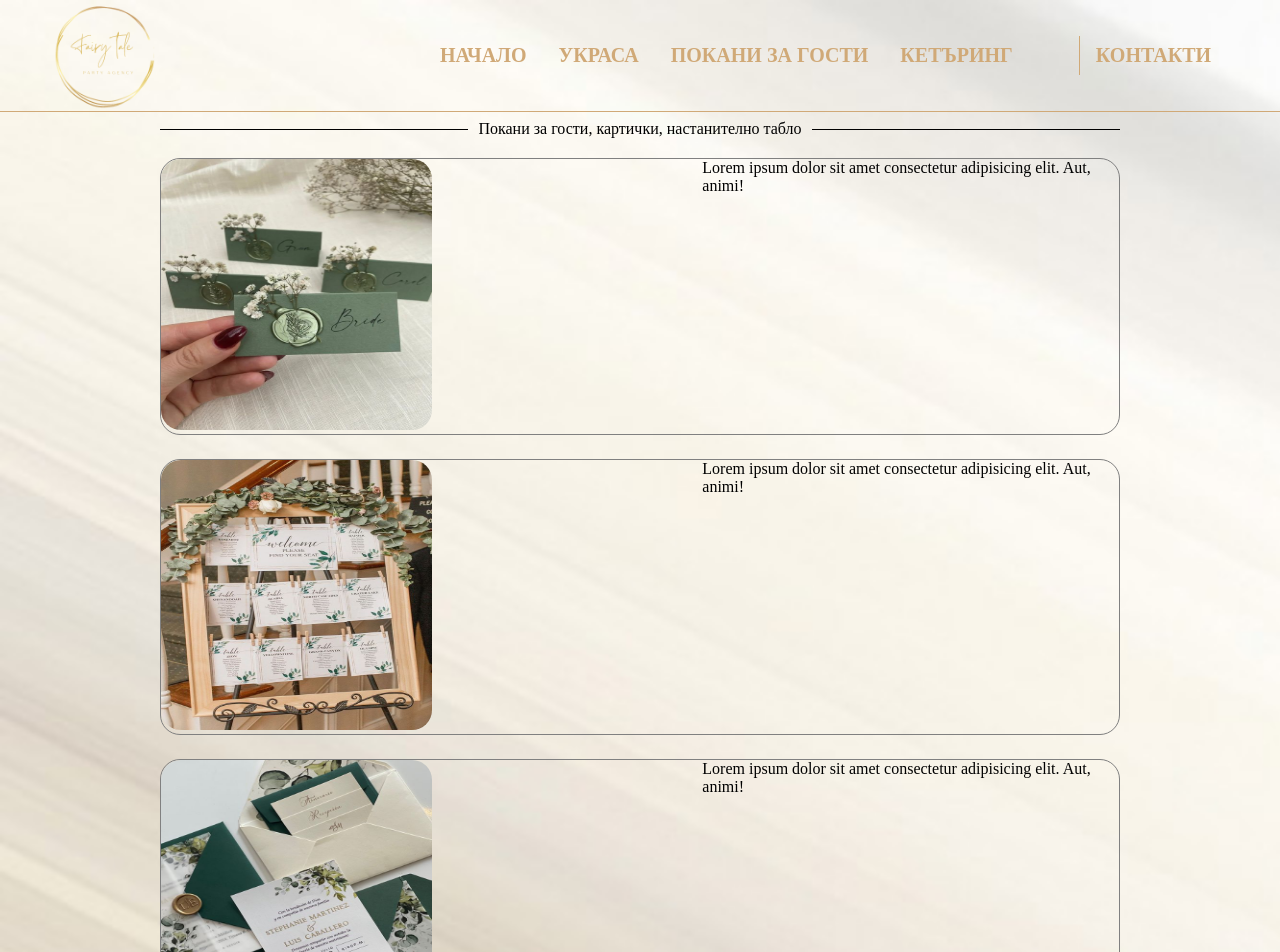
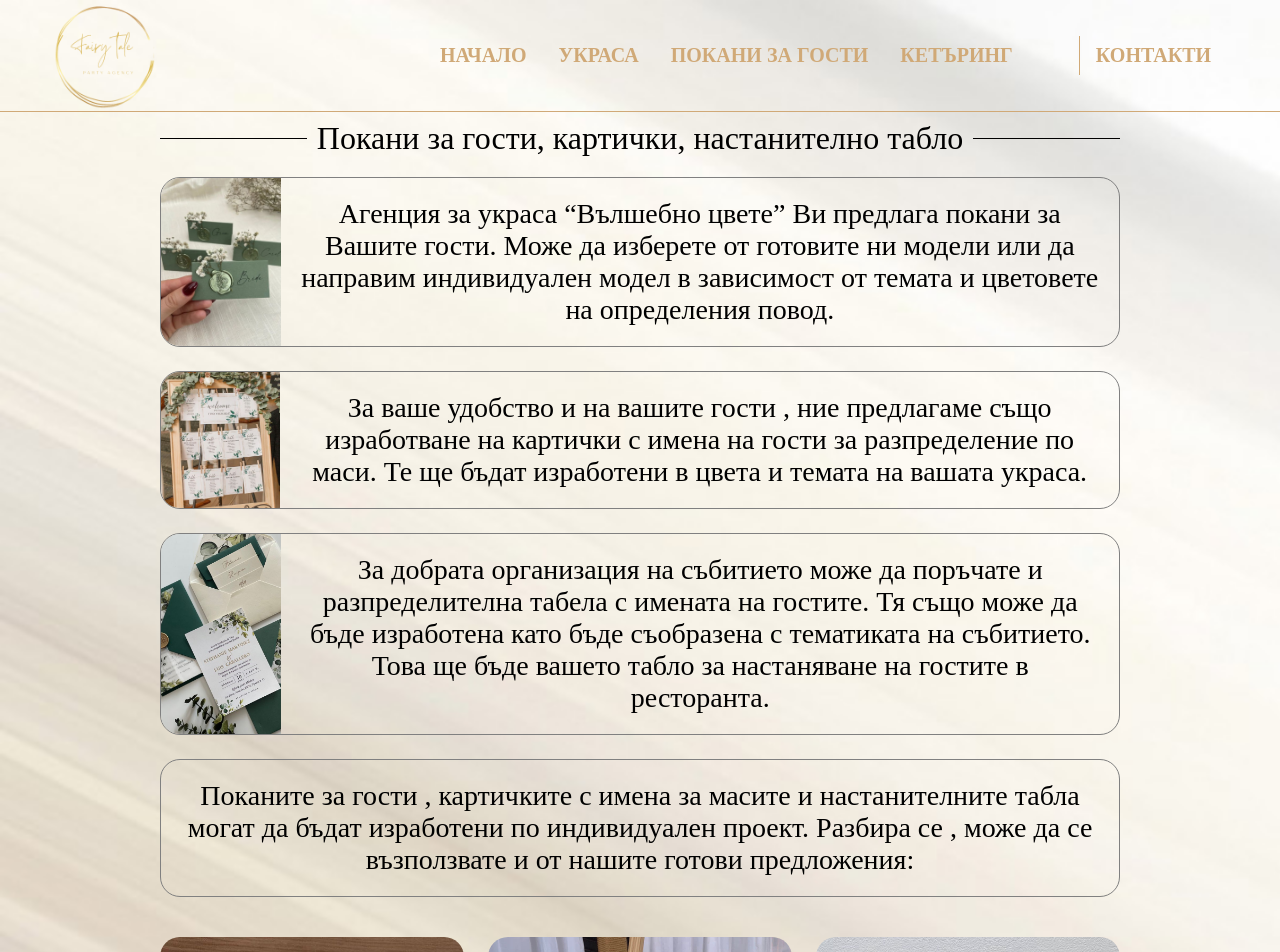
Before and after one commit to dimitrov93/party-agency, a React (Create React App) app: page /cards in a window 1280 px wide. Shown: the top 952 px of the page. Built offline with nearby package versions, Linux system fonts and the light colour scheme; a web font is replaced by a local one.

Commit message:
cards update

```diff
--- a/src/components/Cards/Card.jsx
+++ b/src/components/Cards/Card.jsx
@@ -111,39 +111,44 @@ const Card = () => {
       <div className="card__body">
         <div className="card__items">
           <div className="card__img">
-            <img src={mainTable} alt="" />
+            {/* <img src={mainTable} alt="" /> */}
           </div>
 
           <div className="card__text">
             <p>
-              Lorem ipsum dolor sit amet consectetur adipisicing elit. Aut,
-              animi!
+              Агенция за украса “Вълшебно цвете” Ви предлага покани за Вашите
+              гости. Може да изберете от готовите ни модели или да направим
+              индивидуален модел в зависимост от темата и цветовете на
+              определения повод.
             </p>
           </div>
         </div>
 
         <div className="card__items">
           <div className="card__img">
-            <img src={mainTablo} alt="" />
+            {/* <img src={mainTablo} alt="" /> */}
           </div>
 
           <div className="card__text">
             <p>
-              Lorem ipsum dolor sit amet consectetur adipisicing elit. Aut,
-              animi!
+              За ваше удобство и на вашите гости , ние предлагаме също
+              изработване на картички с имена на гости за разпределение по маси.
+              Те ще бъдат изработени в цвета и темата на вашата украса.
             </p>
           </div>
         </div>
 
         <div className="card__items">
           <div className="card__img">
-            <img src={mainCard} alt="" />
+            {/* <img src={mainCard} alt="" /> */}
           </div>
 
           <div className="card__text">
             <p>
-              Lorem ipsum dolor sit amet consectetur adipisicing elit. Aut,
-              animi!
+              За добрата организация на събитието може да поръчате и
+              разпределителна табела с имената на гостите. Тя също може да бъде
+              изработена като бъде съобразена с тематиката на събитието. Това ще
+              бъде вашето табло за настаняване на гостите в ресторанта.
             </p>
           </div>
         </div>
@@ -151,12 +156,9 @@ const Card = () => {
         <div className="card__items">
           <div className="card__text">
             <p>
-              Lorem ipsum dolor sit amet consectetur adipisicing elit. Incidunt,
-              nobis atque quos quia modi repellat nesciunt nisi a dicta, vero
-              corrupti minus voluptas reiciendis eaque architecto itaque totam
-              pariatur odio commodi hic eum, ratione sed esse! Explicabo
-              exercitationem eius, omnis officiis dicta sit, error nam neque
-              soluta tempora ipsam alias?
+              Поканите за гости , картичките с имена за масите и настанителните
+              табла могат да бъдат изработени по индивидуален проект. Разбира се
+              , може да се възползвате и от нашите готови предложения:
             </p>
           </div>
         </div>
--- a/src/components/Cards/Invitations/Invitations.jsx
+++ b/src/components/Cards/Invitations/Invitations.jsx
@@ -40,7 +40,7 @@ const Invitations = ({ galleryImg }) => {
   });
 
   return (
-    <div className="pic">
+    <div>
       {openModal && (
         <div className="slider__wrap">
           {" "}
--- a/src/components/Cards/Table/Table.jsx
+++ b/src/components/Cards/Table/Table.jsx
@@ -40,7 +40,7 @@ const Table = ({ galleryImg }) => {
   });
 
   return (
-    <div className="pic">
+    <div>
       {openModal && (
         <div className="slider__wrap">
           {" "}
@@ -66,7 +66,7 @@ const Table = ({ galleryImg }) => {
         />
         <div className="image-text">
           <p>
-            Lorem ipsum dolor sit amet consectetur adipisicing elit. Alias, ab?
+            Lorem ipsum dolor sit amet.
           </p>
       </div>
     </div>
--- a/src/components/Cards/Tablo/Tablo.jsx
+++ b/src/components/Cards/Tablo/Tablo.jsx
@@ -66,7 +66,7 @@ const Tablo = ({ galleryImg }) => {
         />
         <div className="image-text">
           <p>
-            Lorem ipsum dolor sit amet consectetur adipisicing elit. Alias, ab?
+            Lorem ipsum dolor sit amet consectetur adipisicing.
           </p>
       </div>
     </div>
--- a/src/components/Cards/card.css
+++ b/src/components/Cards/card.css
@@ -28,6 +28,7 @@
     justify-content: space-around;
     border: 1px solid gray;
     border-radius: 20px;
+    overflow: hidden;
 }
 
 .card__img img {
@@ -43,6 +44,39 @@
     gap: 24px;
 }
 
+
+div.card__body > div:nth-child(1) > div.card__img {
+    background-image: url('../../assets/Cards/table/main.jpg');
+    width: 40%;
+}
+
+div.card__body > div:nth-child(2) > div.card__img {
+    background-image: url('../../assets/Cards/tablo/main.jpg');
+    width: 35%;
+}
+
+div.card__body > div:nth-child(3) > div.card__img {
+    background-image: url('../../assets/Cards/cards/main.jpg');
+    width: 48%;
+}
+
+div.card__body > div:nth-child(1) > div.card__img,
+div.card__body > div:nth-child(2) > div.card__img,
+div.card__body > div:nth-child(3) > div.card__img {
+    background-size: cover;
+    background-position: center;
+    background-repeat: no-repeat;
+    aspect-ratio: 1/1;
+}
+
+.card__text {
+    padding: 20px;
+    font-size: 32px;
+    text-align: center;
+    align-self: center;
+}
+
+
 .card__footer img {
     max-width: 100%;
     aspect-ratio: 1/1;
@@ -54,7 +88,6 @@
     opacity: 0.5;
     transition: var(--trans);
 }
-
 
 .card__footer__container {
     position: relative;
@@ -68,7 +101,6 @@
     opacity: 0;
     transition: opacity 0.5s ease;
     pointer-events: none;
-
 }
 
 .card__footer__container:hover .image-text {
@@ -81,3 +113,104 @@
     text-align: center;
     user-select: none;
 }
+
+.text {
+    font-size: 32px;
+}
+
+
+@media only screen and (max-width: 1440px) {
+    .card__text {
+        font-size: 28px;
+    }
+}
+
+@media only screen and (max-width: 1200px) {
+    .card__text {
+        font-size: 24px;
+    }
+
+}
+
+@media only screen and (max-width: 992px) {
+    .card__text {
+        font-size: 22px;
+    }
+}
+
+@media only screen and (max-width: 768px) {
+    .card__text {
+        font-size: 16px;
+    }
+
+}
+
+@media only screen and (max-width: 600px) {
+    .card__text {
+        font-size: 12px;
+    }
+}
+
+@media only screen and (max-width: 576px) {
+    .card__text {
+        font-size: 12px;
+    }
+
+    div.card__body > div:nth-child(1) > div.card__img {
+        width: 1000px;
+    }
+
+    div.card__body > div:nth-child(2) > div.card__img {
+        width: 850px;
+    }
+
+    div.card__body > div:nth-child(3) > div.card__img {
+        width: 1150px;
+    }
+    .text {
+        font-size: 14px;
+    }
+
+}
+
+/* @media only screen and (max-width: 390px) {
+
+    .card__text {
+        font-size: 12px;
+    }
+
+    div.card__body > div:nth-child(1) > div.card__img {
+        width: 1000px;
+    }
+
+    div.card__body > div:nth-child(2) > div.card__img {
+        width: 850px;
+    }
+
+    div.card__body > div:nth-child(3) > div.card__img {
+        width: 1150px;
+    }
+    .text {
+        font-size: 14px;
+    }
+} */
+
+@media only screen and (max-width: 320px) {
+    .card__text {
+        font-size: 12px;
+    }
+
+    .text {
+        font-size: 12px;
+    }
+}
+
+@media only screen and (max-width: 280px) {
+    .card__text {
+        font-size: 10px;
+    }
+
+    .text {
+        font-size: 10px;
+    }
+}
--- a/src/components/Contacts/contacts.css
+++ b/src/components/Contacts/contacts.css
@@ -226,16 +226,4 @@
         flex-direction: row;
     }
 
-    .contacts__information_item {
-        justify-content: center;
-        justify-items: center;
-        justify-self: center;
-        align-items: center;
-        align-self: center;
-        align-content: center;
-    }
-
-    .contacts__information, .contacts__email {
-
-    }
 }
--- a/src/components/Decoration/Birthday/Gallery/bgallery.css
+++ b/src/components/Decoration/Birthday/Gallery/bgallery.css
@@ -1,4 +1,4 @@
-.gallery__wrap {
+/* .gallery__wrap {
     display: flex;
     flex-wrap: wrap;
     gap: 1rem;
@@ -6,6 +6,35 @@
     justify-content: center;
     max-width: 460px;
     margin-top: 45px;
+} */
+
+.gallery {
+    position: relative;
+}
+
+.gallery img:hover {
+    opacity: 0.5;
+}
+
+.gallery__text {
+    position: absolute;
+    top: 50%;
+    left: 50%;
+    transform: translate(-50%, -50%);
+    opacity: 0;
+    transition: opacity 0.5s ease;
+    pointer-events: none;
+}
+
+.gallery:hover .gallery__text {
+    opacity: 1;
+}
+
+.gallery__text p {
+    color: #fff;
+    font-size: 24px;
+    text-align: center;
+    user-select: none;
 }
 
 /* Extra large devices (large laptops and desktops, 1200px and up) */
--- a/src/index.css
+++ b/src/index.css
@@ -215,6 +215,27 @@ body {
   cursor: pointer;
 }
 
+.image-text {
+  position: absolute;
+  top: 50%;
+  left: 50%;
+  transform: translate(-50%, -50%);
+  opacity: 0;
+  transition: opacity 0.5s ease;
+  pointer-events: none;
+}
+
+.birthday__wrapper:hover .image-text {
+  opacity: 1;
+}
+
+.image-text p {
+  color: #fff;
+  font-size: 24px;
+  text-align: center;
+  user-select: none;
+}
+
 @media screen and (max-width: 1024px) {
   .container {
       max-width: var(--container-width-md);
```
Also changed, not shown: src/components/Decoration/Birthday/Birthday.jsx (+17 -8 lines), src/components/Decoration/Birthday/Gallery/BGallery.jsx (+39 -12 lines).
